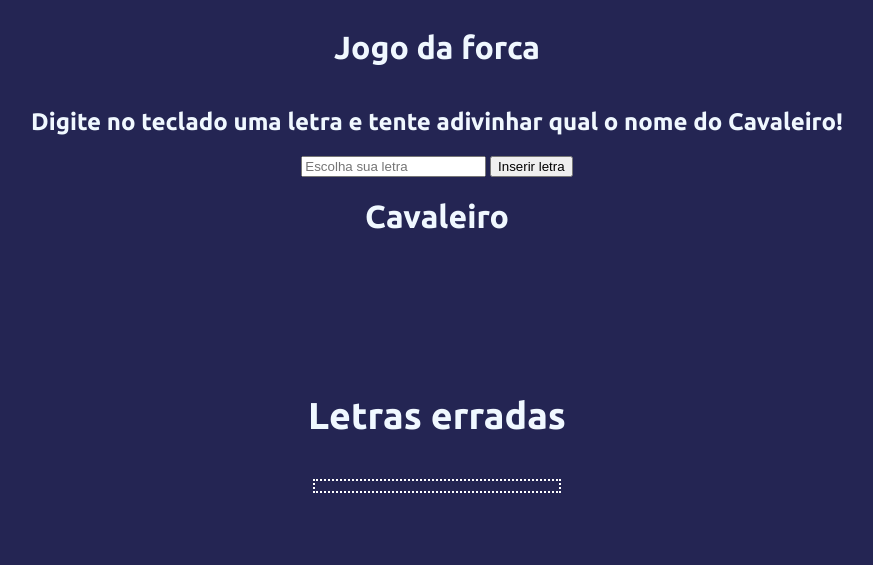
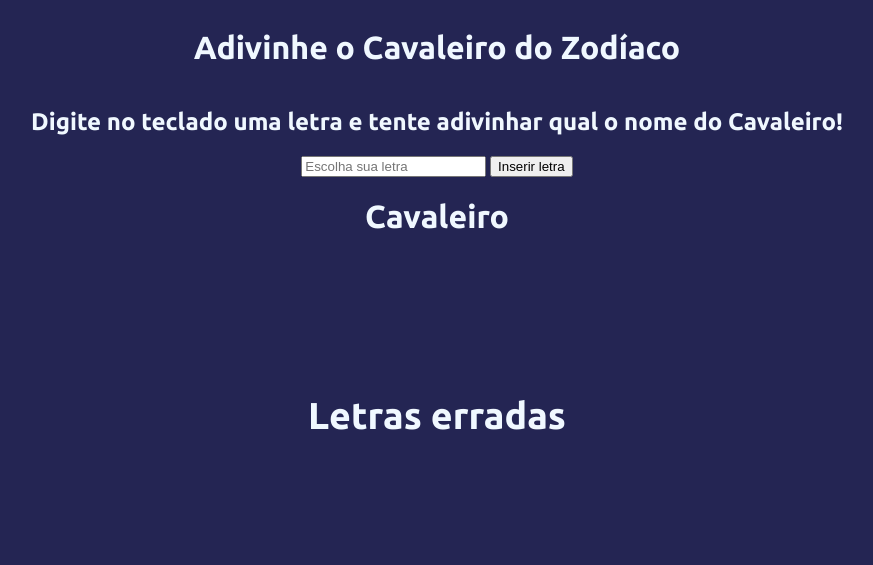
Before and after one commit to raphaelrl86/projeto, a website: page index.html in a window 1280 px wide. Shown: the whole page, without its empty margins (211-1084 px from the left). Drawn offline with Linux system fonts and the light colour scheme.

Commit message:
final commit

```diff
--- a/index.html
+++ b/index.html
@@ -12,7 +12,7 @@
     <title>Jogo da Forca</title>
   </head>
   <body>
-    <h1>Jogo da forca</h1>
+    <h1>Adivinhe o Cavaleiro do Zodíaco</h1>
     <h2>Digite no teclado uma letra e tente adivinhar qual o nome do Cavaleiro!</h2>
     <div class="jogo-container">
         <input type="text" placeholder="Escolha sua letra">
--- a/style.css
+++ b/style.css
@@ -47,7 +47,7 @@
     margin: 5px;
     display: flex;
     align-items: center;
-    border: 2px dotted white;
+    border: 2px;
     padding: 5px;
     justify-content: center;
     letter-spacing: 10px;
```
